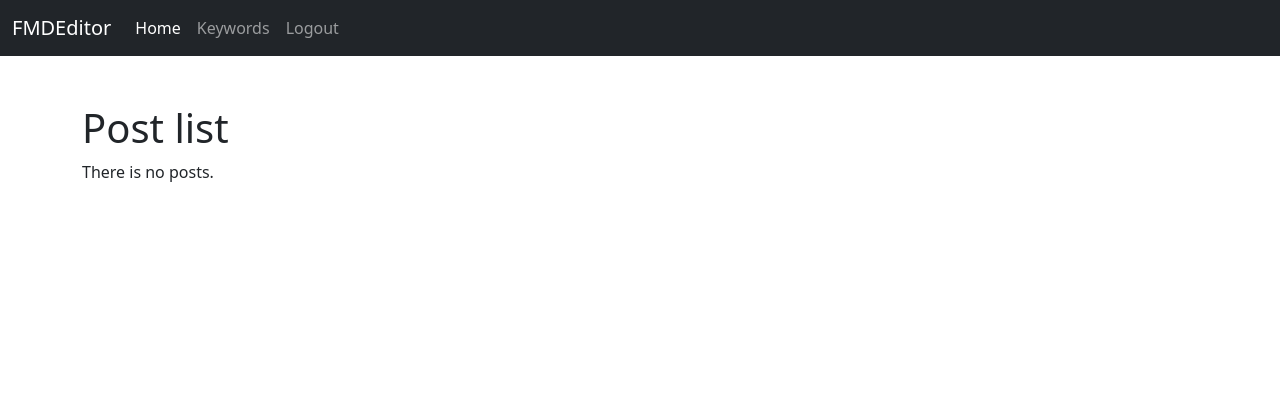
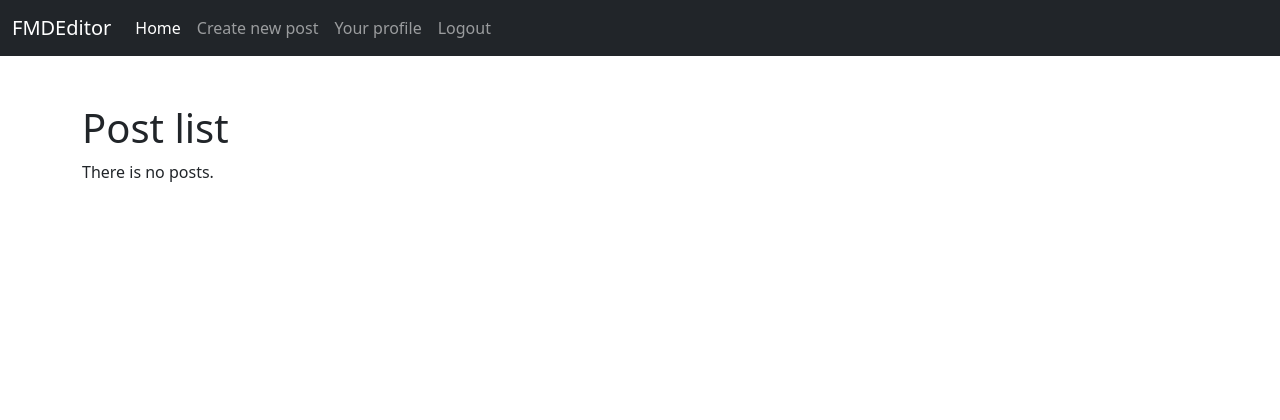
Before and after one commit to tienminhvy/FMDEditor, a Django app: page / in a window 1280 px wide. Shown: the top 420 px of the page. Run offline with Django 5.2, Linux system fonts and the light colour scheme; the visitor is signed in with stand-in values (Sample User, id 1); data that the repository does not hold is empty.

Commit message:
Only user having create perm can create post

```diff
--- a/editor/templates/editor/partials/navbar.html
+++ b/editor/templates/editor/partials/navbar.html
@@ -10,10 +10,15 @@
                 <li class="nav-item">
                     <a class="nav-link active" aria-current="page" href="/">Home</a>
                 </li>
+            {% if user.is_authenticated %}
+                {% if perms.editor.add_post %}
                     <li class="nav-item">
-                    <a class="nav-link" href="/keyword/all">Keywords</a>
+                        <a class="nav-link" href="/post/create">Create new post</a>
                     </li>
-                {% if user.is_authenticated %}
+                {% endif %}
+                <li class="nav-item">
+                    <a class="nav-link" href="/user/profile">Your profile</a>
+                </li>
                 <li class="nav-item">
                     <a class="nav-link" href="/logout">Logout</a>
                 </li>
--- a/editor/urls.py
+++ b/editor/urls.py
@@ -13,7 +13,7 @@ urlpatterns = [
     path("post/", views.PostIndexView.as_view(), name="post.list"),
     path("post/create/", views.PostCreateView.as_view(), name="post.create"),
     path("post/update/<slug:slug>/", views.PostUpdateView.as_view(), name="post.update"),
-    path("post/<slug:slug>/", views.PostView.as_view(), name="post.view"),
+    path("post/view/<slug:slug>/", views.PostView.as_view(), name="post.view"),
     path("post/delete/<slug:slug>/", views.PostDeleteView.as_view(), name="post.delete"),
 
     # Comment section
--- a/editor/views.py
+++ b/editor/views.py
@@ -22,6 +22,14 @@ from .forms import *
 def index(request):
     return render(request, 'editor/index.html')
 
+# Handling errors
+
+def error404(request):
+    return render(request, 'editor/errors/404.html')
+
+def error403(request):
+    return render(request, 'editor/errors/403.html')
+
 # Post section
 
 class PostIndexView(generic.ListView):
@@ -37,7 +45,9 @@ class PostView(FormMixin, generic.DetailView):
     model = Post
     form_class = CommentForm
 
-class PostCreateView(LoginRequiredMixin, generic.CreateView):
+class PostCreateView(PermissionRequiredMixin , LoginRequiredMixin, generic.CreateView):
+    permission_required = ["editor.add_post", "is_staff"]
+
     template_name = 'editor/post/create.html'
     form_class = PostForm
     login_url = '/login/'
```
Lines whose indentation alone changed are shown as unchanged.
